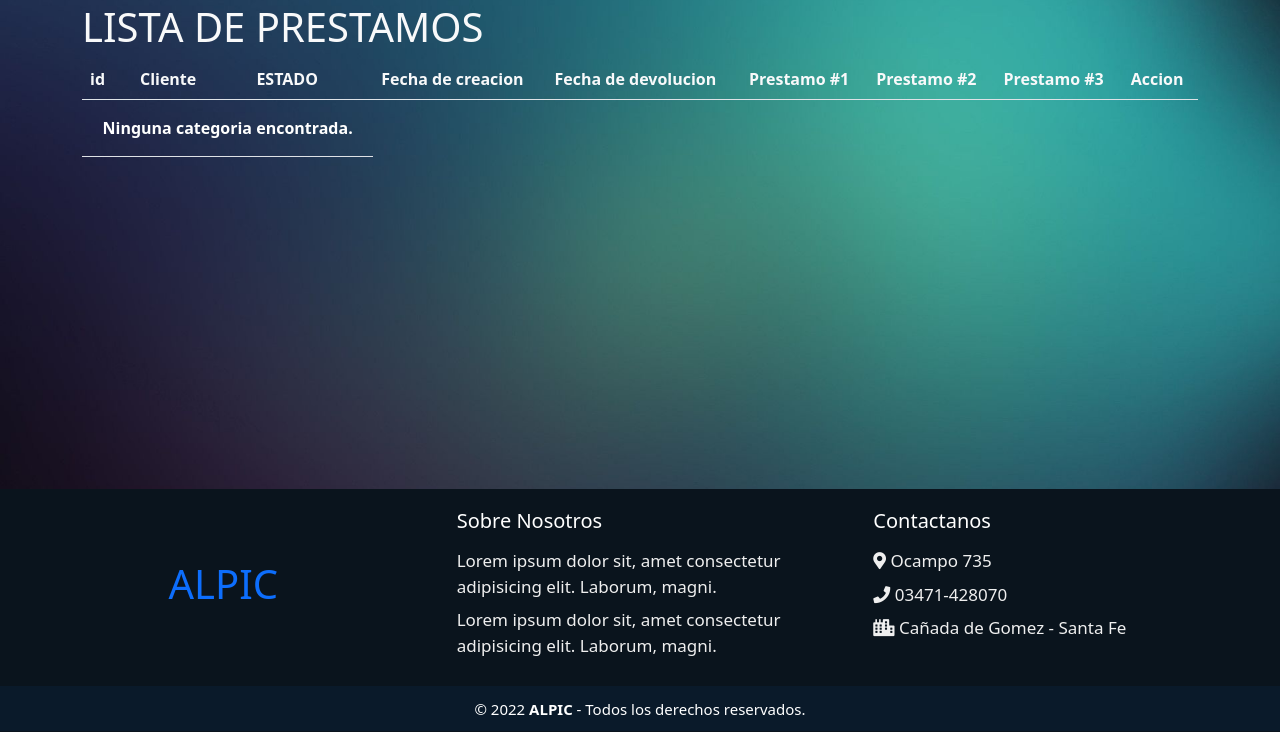
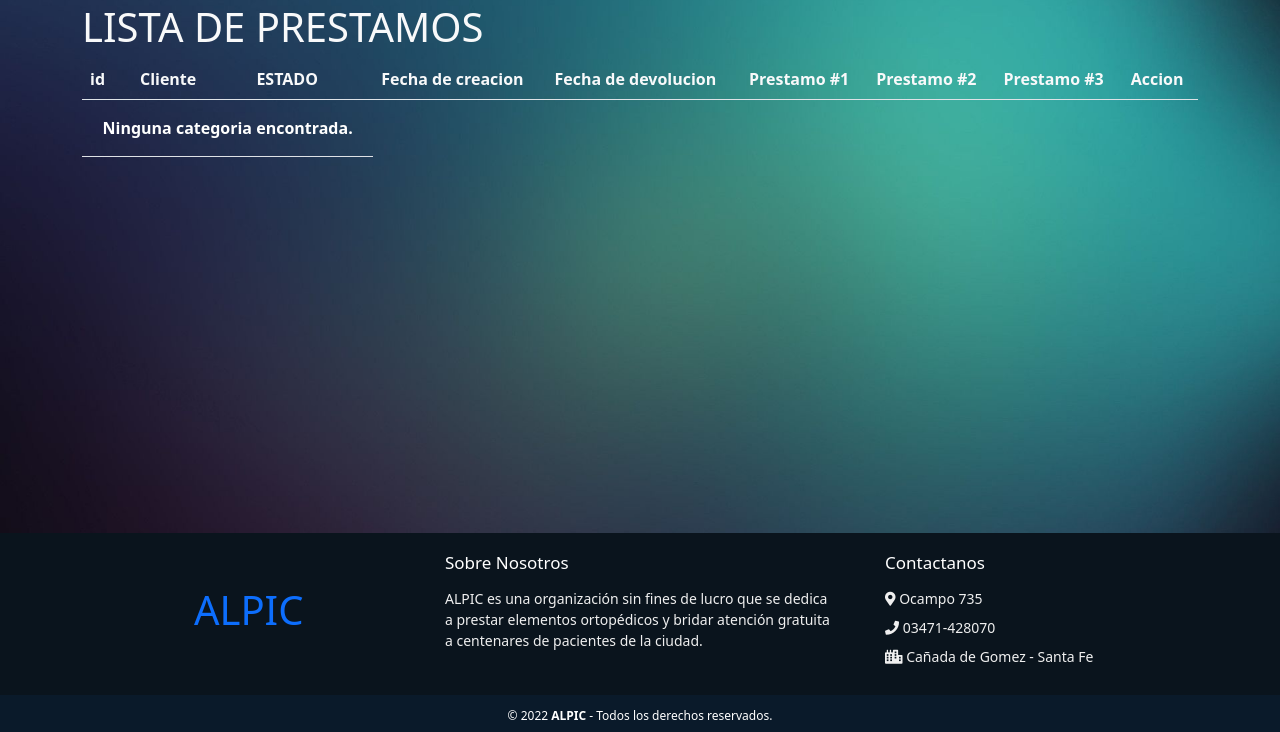
Before and after one commit to garcilazojuancruz95/alpic, a PHP site: page / in a window 1280 px wide. Shown: the part 69-801 px from the top of the page. Run offline with PHP 8.4, Linux system fonts and the light colour scheme; data that the repository does not hold is empty; some libraries are stand-ins or nearby versions.

Commit message:
footer agregado

```diff
--- a/css/style.css
+++ b/css/style.css
@@ -7,11 +7,10 @@ footer {
   background-color: #0a141d;
 }
 .pie-pagina .grupo-1 {
-  width: 100%;
-  max-width: 1200px;
+  width: 84%;
   margin: auto;
   display: grid;
-  grid-template-columns: repeat(3, 1fr);
+  grid-template-columns: 3fr 4fr 3fr;
   grid-gap: 50px;
   padding: 20px 0px;
 }
@@ -26,12 +25,12 @@ footer {
 .pie-pagina .grupo-1 .box h2 {
   color: #fff;
   margin-bottom: 15px;
-  font-size: 20px;
+  font-size: 17px;
 }
 .pie-pagina .grupo-1 .box p {
   color: #efefef;
   margin-bottom: 8px;
-  font-size: 17px;
+  font-size: 14px;
 }
 .pie-pagina .grupo-1 .red-social a {
   display: inline-block;
@@ -50,12 +49,12 @@ footer {
 }
 .pie-pagina .grupo-2 {
   background-color: #0a1a2a;
-  padding: 9px 5px;
+  padding: 5px 5px;
   text-align: center;
   color: #fff;
 }
 .pie-pagina .grupo-2 small {
-  font-size: 15px;
+  font-size: 12px;
 }
 
 @media screen and (max-width: 800px) {
@@ -63,7 +62,7 @@ footer {
     width: 90%;
     grid-template-columns: repeat(1, 1fr);
     grid-gap: 30px;
-    padding: 35px 0px;
+    padding: 10px 0px;
   }
 }
 /*Estilos para todas las paginas, cuando login.scss tiene estilos solamente para login, en general deberiamos poner estilos que afecta a login.views, productos.views, usuarios.views etc etc*/
@@ -90,7 +89,7 @@ input {
 }
 
 main {
-  min-height: calc(100vh - 314px);
+  min-height: calc(100vh - 270px);
 }
 
 .login-box {
--- a/sass/general.scss
+++ b/sass/general.scss
@@ -20,5 +20,5 @@ input{
     box-sizing: border-box;
 }
 main{
-    min-height: calc(100vh - 314px)
+    min-height: calc(100vh - 270px)
 }
--- a/views/modules/template/footer.views.php
+++ b/views/modules/template/footer.views.php
@@ -7,8 +7,7 @@
             </div>
             <div class="box">
                 <h2>Sobre Nosotros</h2>
-                <p>Lorem ipsum dolor sit, amet consectetur adipisicing elit. Laborum, magni.</p>
-                <p>Lorem ipsum dolor sit, amet consectetur adipisicing elit. Laborum, magni.</p>
+                <p>ALPIC es una organización sin fines de lucro que se dedica a prestar elementos ortopédicos y bridar atención gratuita a centenares de pacientes de la ciudad.</p>
             </div>
             <div class="box">
                 <h2>Contactanos</h2>
```
Also changed, not shown: sass/footer.scss (+7 -8 lines), 1 other file.
